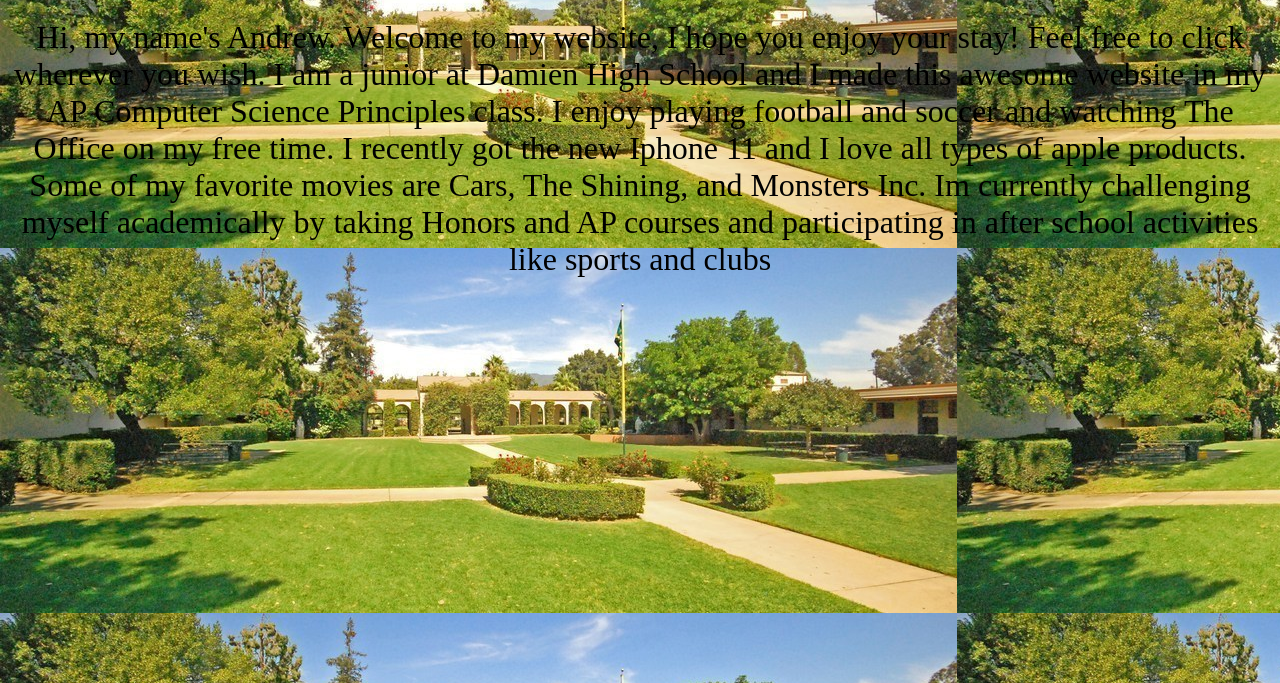
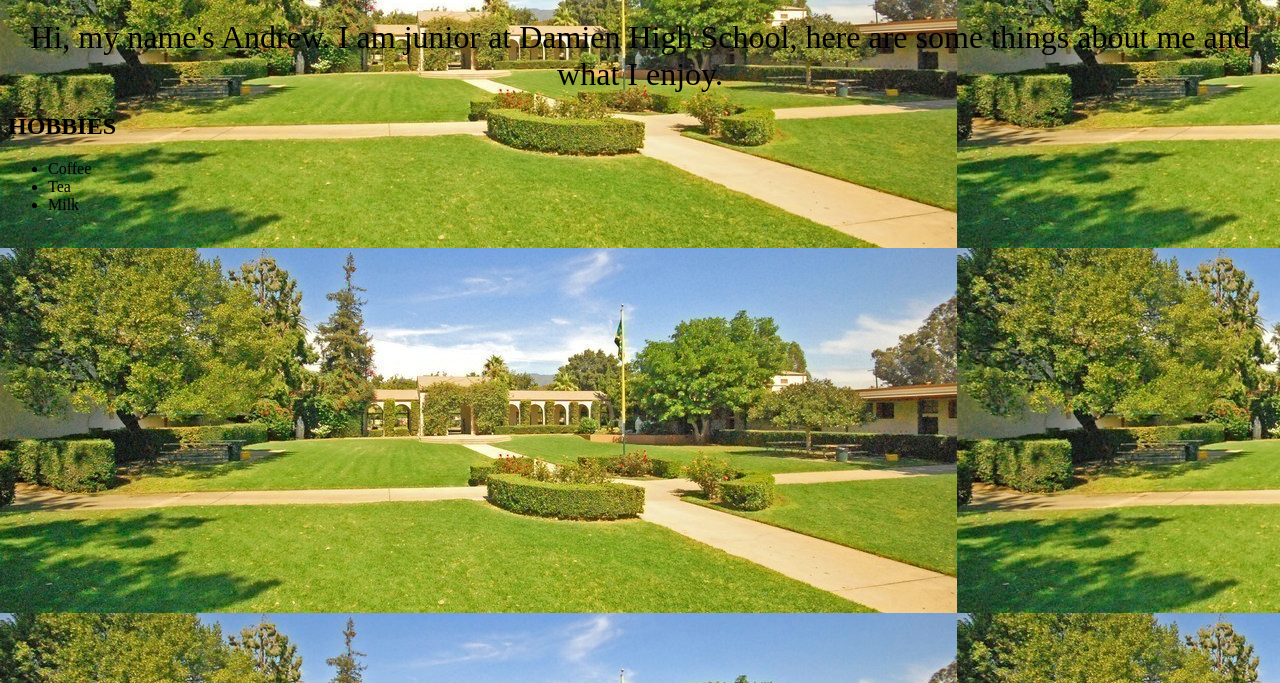
Before and after one commit to aa765/MyWebSite, a plain HTML site: page About Me.html in a window 1280 px wide. Shown: the part 117-800 px from the top of the page. Drawn offline with Linux system fonts and the light colour scheme.

Commit message:
Update About Me.html

```diff
--- a/About Me.html
+++ b/About Me.html
@@ -15,5 +15,17 @@
 			<h1>About Me</h1>
 		</div>
 
-		<p><font size="6"><center>Hi, my name's Andrew. Welcome to my website, I hope you enjoy your stay! Feel free to click wherever you wish.
-	  I am a junior at Damien High School and I made this awesome website in my AP Computer Science Principles class. I enjoy playing football and soccer and watching The Office on my free time. I recently got the new Iphone 11 and I love all types of apple products. Some of my favorite movies are Cars, The Shining, and Monsters Inc. Im currently challenging myself academically by taking Honors and AP courses and participating in after school activities like sports and clubs </center> </font></p>
+		<p><font size="6"><center>Hi, my name's Andrew. I am junior at Damien High School, here are some things about me and what I enjoy. </center> </font></p>
+<html>
+<body>
+
+<h2>HOBBIES</h2>
+
+<ul>
+  <li>Coffee</li>
+  <li>Tea</li>
+  <li>Milk</li>
+</ul>
+
+</body>
+</html>
```
